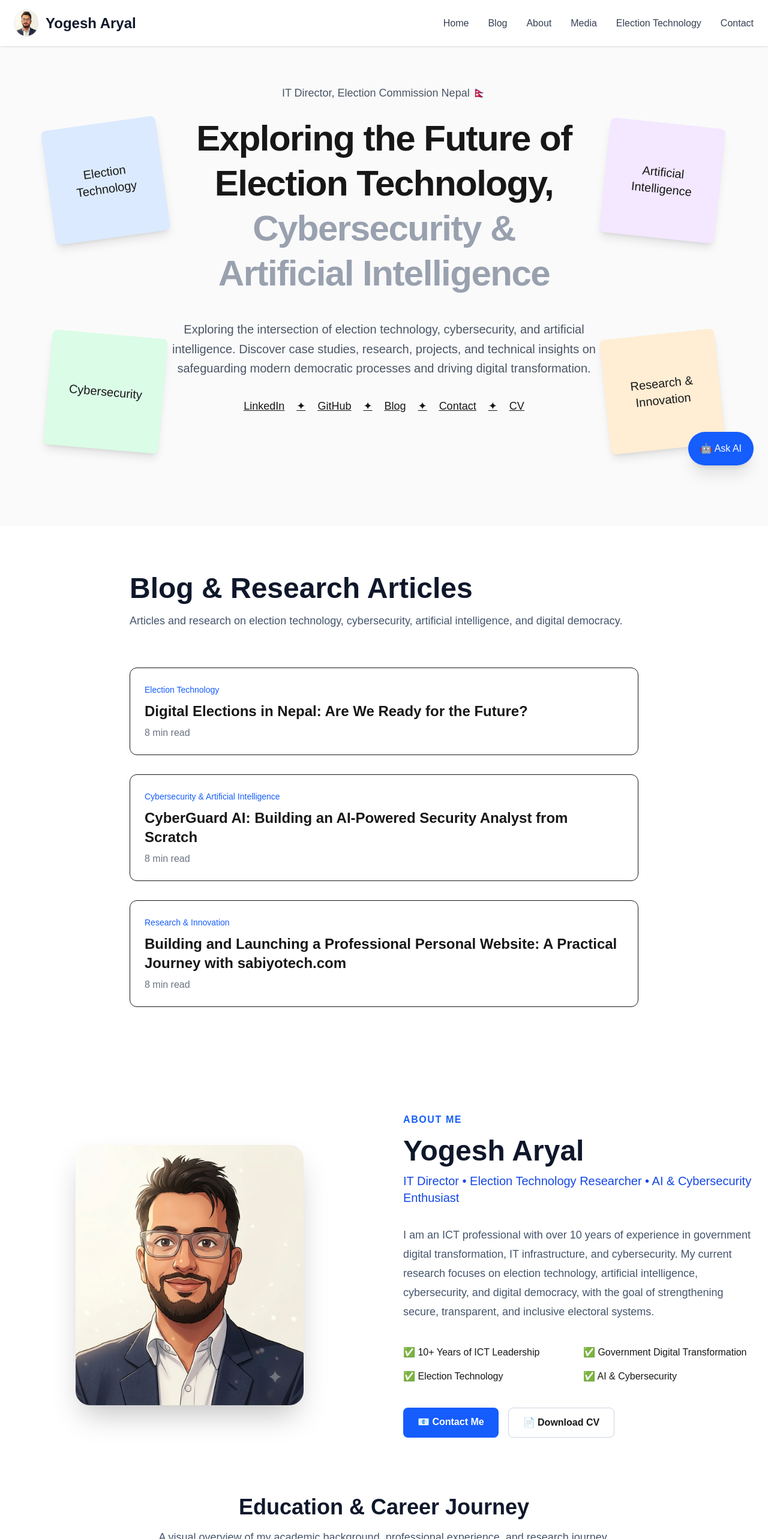
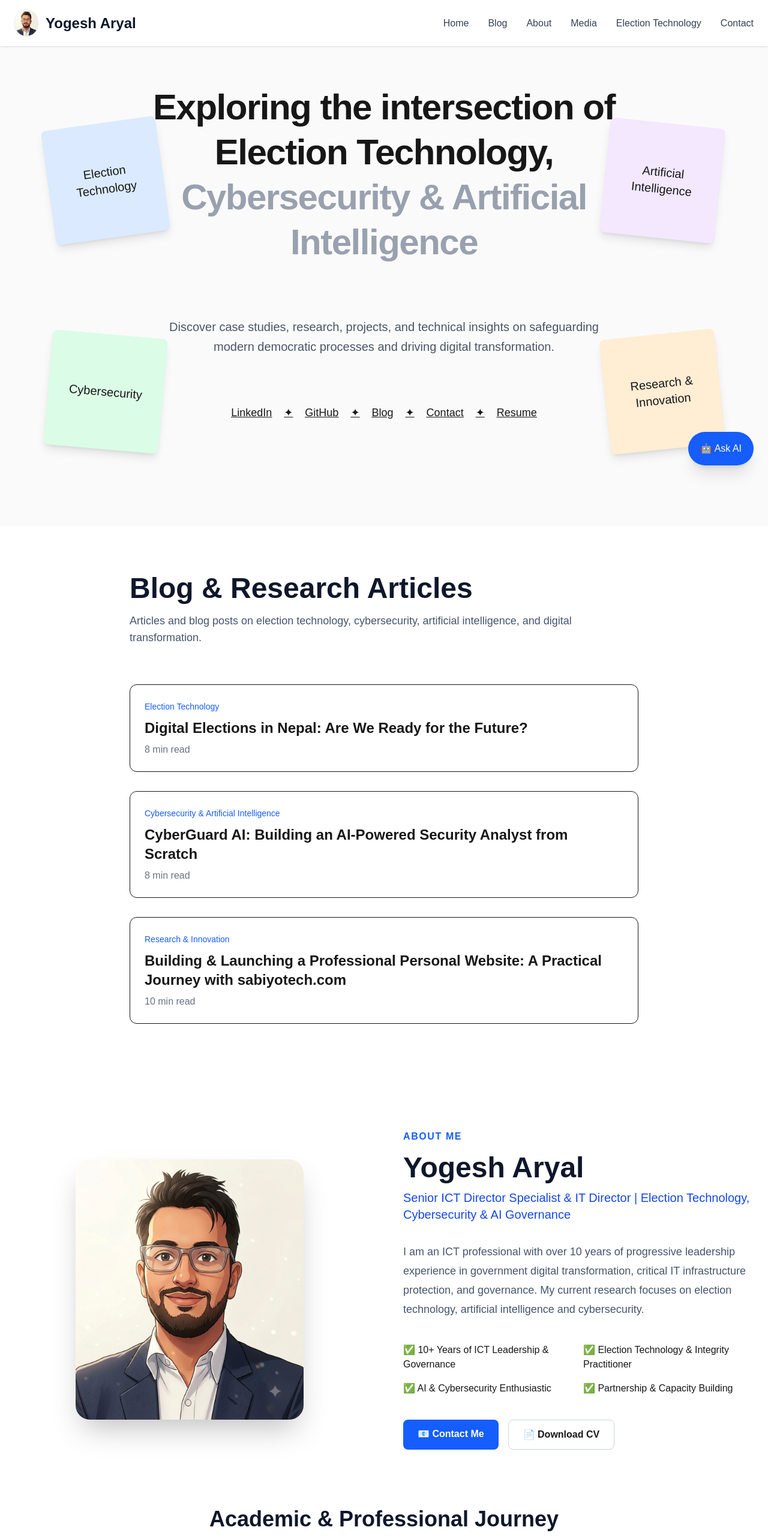
Before and after one commit to stechnophile/sabiyotech, a Next.js app: page /en in a window 1280 px wide. Shown: the top 2566 px of the page at 60% size. Built offline with nearby package versions, Linux system fonts and the light colour scheme.

Commit message:
updated grammitical errors

```diff
--- a/app/[locale]/blog/building-cyberguard-ai/page.tsx
+++ b/app/[locale]/blog/building-cyberguard-ai/page.tsx
@@ -14,7 +14,7 @@ export default function buildingcyberguardaiBlogPage() {
             </h2>
 
             <p className="mt-3 text-slate-500">
-              By Yogesh Aryal • Election Technology Researcher
+              By Yogesh Aryal
             </p>
 
             <p className="mt-2 text-slate-400">
@@ -147,7 +147,7 @@ export default function buildingcyberguardaiBlogPage() {
           <br /> <strong>Severity</strong>
           <br /> An assessment of the risk level.
           <br /> <strong>MITRE ATT&CK Mapping</strong>
-          <br />I ndustry-standard classification of the attack technique.
+          <br />Industry-standard classification of the attack technique.
           <br /> <strong>Recommended Actions</strong>
           <br /> Practical steps security teams should take immediately.
           <br /> This transforms technical data into actionable guidance.
--- a/app/[locale]/blog/digital-elections-nepal/page.tsx
+++ b/app/[locale]/blog/digital-elections-nepal/page.tsx
@@ -12,7 +12,7 @@ export default function digitalelectionnepalBlogPage() {
             </h2>
 
             <p className="mt-3 text-slate-500">
-              By Yogesh Aryal • Election Technology Researcher
+              By Yogesh Aryal
             </p>
 
             <p className="mt-2 text-slate-400">
--- a/app/[locale]/blog/page.tsx
+++ b/app/[locale]/blog/page.tsx
@@ -16,9 +16,9 @@ export default function BlogPage() {
     },
     {
       slug: "webdevelopment",
-      title: "Building and Launching a Professional Personal Website: A Practical Journey with sabiyotech.com",
+      title: "Building & Launching a Professional Personal Website: A Practical Journey with sabiyotech.com",
       category: "Research & Innovation",
-      readTime: "8 min read",
+      readTime: "10 min read",
     }
   ];
 
@@ -30,8 +30,7 @@ export default function BlogPage() {
       </h1>
 
       <p className="mt-4 text-lg text-slate-600">
-        Articles and research on election technology,
-        cybersecurity, artificial intelligence, and digital democracy.
+        Articles and blog posts on election technology, cybersecurity, artificial intelligence, and digital transformation.
       </p>
     </div>
 
--- a/app/[locale]/blog/webdevelopment/page.tsx
+++ b/app/[locale]/blog/webdevelopment/page.tsx
@@ -14,11 +14,11 @@ export default function webdevelopmentBlogPage() {
             </h2>
 
             <p className="mt-3 text-slate-500">
-              By Yogesh Aryal • Election Technology Researcher
+              By Yogesh Aryal
             </p>
 
             <p className="mt-2 text-slate-400">
-              8 min read
+              10 min read
             </p>
           </div>
           <div className="mt-10 space-y-6 text-lg leading-8 text-slate-700">
--- a/components/About.tsx
+++ b/components/About.tsx
@@ -34,24 +34,19 @@ export default function About() {
             </h2>
 
             <p className="mt-3 text-xl text-blue-700 font-medium">
-              IT Director • Election Technology Researcher • AI & Cybersecurity Enthusiast
+              Senior ICT Director Specialist & IT Director | Election Technology, Cybersecurity & AI Governance
             </p>
 
             <p className="mt-8 text-lg leading-8 text-slate-600">
-              I am an ICT professional with over 10 years of experience in
-              government digital transformation, IT infrastructure, and
-              cybersecurity. My current research focuses on election technology,
-              artificial intelligence, cybersecurity, and digital democracy,
-              with the goal of strengthening secure, transparent, and inclusive
-              electoral systems.
+              I am an ICT professional with over 10 years of progressive leadership experience in government digital transformation, critical IT infrastructure protection, and governance. My current research focuses on election technology, artificial intelligence and cybersecurity.
             </p>
 
             <div className="mt-10 grid gap-4 sm:grid-cols-2">
 
-              <div>✅ 10+ Years of ICT Leadership</div>
-              <div>✅ Government Digital Transformation</div>
-              <div>✅ Election Technology</div>
-              <div>✅ AI & Cybersecurity</div>
+              <div>✅ 10+ Years of ICT Leadership & Governance</div>
+              <div>✅ Election Technology & Integrity Practitioner</div>
+              <div>✅ AI & Cybersecurity Enthusiastic</div>
+              <div>✅ Partnership & Capacity Building </div>
 
             </div>
 
@@ -84,12 +79,11 @@ export default function About() {
           <div className="mt-24">
 
             <h3 className="text-center text-4xl font-bold text-slate-900">
-              Education & Career Journey
+              Academic & Professional Journey
             </h3>
 
             <p className="mt-4 text-center text-lg text-slate-600">
-              A visual overview of my academic background,
-              professional experience, and research journey.
+              A visual overview of my academic background, professional experience, and research journey.
             </p>
 
             <div className="mt-12 rounded-3xl bg-white p-6 shadow-xl">
--- a/components/Blog.tsx
+++ b/components/Blog.tsx
@@ -16,9 +16,9 @@ export default function BlogPage() {
     },
     {
       slug: "webdevelopment",
-      title: "Building and Launching a Professional Personal Website: A Practical Journey with sabiyotech.com",
+      title: "Building & Launching a Professional Personal Website: A Practical Journey with sabiyotech.com",
       category: "Research & Innovation",
-      readTime: "8 min read",
+      readTime: "10 min read",
     }
   ];
 
@@ -30,8 +30,7 @@ export default function BlogPage() {
       </h1>
 
       <p className="mt-4 text-lg text-slate-600">
-        Articles and research on election technology,
-        cybersecurity, artificial intelligence, and digital democracy.
+        Articles and blog posts on election technology, cybersecurity, artificial intelligence, and digital transformation.
       </p>
     </div>
 
--- a/components/Contact.tsx
+++ b/components/Contact.tsx
@@ -10,9 +10,8 @@ export default function ContactPage() {
         </h1>
 
         <p className="mt-4 text-lg text-slate-600">
-          Interested in election technology, AI, cybersecurity,
-          digital governance, or research collaboration?
-          Feel free to reach out.
+          Interested in election technology, AI, cybersecurity, digital governance, or research collaboration?
+          <br /><strong>Feel free to reach out. </strong>
         </p>
       </div>
 
@@ -50,31 +49,8 @@ export default function ContactPage() {
 
           </div>
 
-          <div className="mt-10">
-            <h3 className="text-xl font-semibold">
-              Research Interests
-            </h3>
 
-            <div className="mt-4 flex flex-wrap gap-3">
 
-              <span className="rounded-full bg-blue-100 px-4 py-2 text-blue-700">
-                Election Technology
-              </span>
-
-              <span className="rounded-full bg-blue-100 px-4 py-2 text-blue-700">
-                AI
-              </span>
-
-              <span className="rounded-full bg-blue-100 px-4 py-2 text-blue-700">
-                Cybersecurity
-              </span>
-
-              <span className="rounded-full bg-blue-100 px-4 py-2 text-blue-700">
-                Digital Governance
-              </span>
-
-            </div>
-          </div>
         </div>
 
         {/* Contact Form */}
--- a/components/Feedback.tsx
+++ b/components/Feedback.tsx
@@ -7,7 +7,9 @@ export default function Feedback() {
         </h2>
 
         <p className="mt-4 text-center text-slate-600">
-          Your suggestions help improve this platform.
+          Your suggestions help improve this platform and research initiatives.
+          <br />
+          <br /><strong>Please provide your feedback below.</strong>
         </p>
 
         <form className="mt-10 space-y-4">
--- a/components/Hero.tsx
+++ b/components/Hero.tsx
@@ -32,33 +32,18 @@ export default function Hero() {
       {/* Hero Content */}
       <div className="max-w-5xl mx-auto px-6 text-center mt-16">
 
-        <p className="text-gray-600 text-lg mb-6">
-          IT Director, Election Commission Nepal 🇳🇵
+        <h1 className="text-4xl md:text-6xl font-bold leading-tight tracking-tight">
+          Exploring the intersection of
+          <br /> Election Technology,
+          <br /> <span className="text-gray-400"> Cybersecurity & Artificial Intelligence </span>
+        </h1>
+<br />
+<br />
+        <p className="mt-10 text-xl text-gray-600 max-w-3xl mx-auto leading-relaxed">
+          Discover case studies, research, projects, and technical insights on safeguarding modern democratic processes and driving digital transformation.
         </p>
-
-        <h1 className="text-4xl md:text-6xl font-bold leading-tight tracking-tight">
-          Exploring the Future of
-          <br />
-          Election Technology,
-          <br />
-          <span className="text-gray-400">
-            Cybersecurity &
-          </span>
-          <br />
-          <span className="text-gray-400">
-            Artificial Intelligence
-          </span>
-        </h1>
-
-        <p className="mt-10 text-xl text-gray-600 max-w-3xl mx-auto leading-relaxed">
-          Exploring the intersection of election technology,
-          cybersecurity, and artificial intelligence.
-          Discover case studies, research, projects,
-          and technical insights on safeguarding
-          modern democratic processes and driving
-          digital transformation.
-        </p>
-
+<br />
+<br />
         <div className="mt-8 flex justify-center gap-5 text-lg underline flex-wrap">
           <a href="https://linkedin.com/in/yaryal/">
             LinkedIn
@@ -85,7 +70,7 @@ export default function Hero() {
           <span>✦</span>
 
           <a href="/about">
-            CV
+            Resume
           </a>
         </div>
       </div>
--- a/components/Topics.tsx
+++ b/components/Topics.tsx
@@ -18,18 +18,6 @@ const topics = [
     icon: "🤖",
     description:
       "Discover how AI supports election planning, logistics, and integrity.",
-  },
-  {
-    title: "Digital Democracy",
-    icon: "🌍",
-    description:
-      "Technology that enhances transparency, citizen participation, and trust.",
-  },
-  {
-    title: "GIS & Boundary Delimitation",
-    icon: "🛰️",
-    description:
-      "Geospatial technologies for constituency mapping and polling station planning.",
   },
   {
     title: "Election Data Analytics",
@@ -56,10 +44,6 @@ export default function Topics() {
             Explore Election Technology
           </h2>
 
-          <p className="mt-6 max-w-3xl mx-auto text-slate-600 text-lg">
-            A growing collection of articles, research, case studies,
-            and practical resources on election technology and digital democracy.
-          </p>
         </div>
 
         <div className="mt-16 grid gap-8 md:grid-cols-2 lg:grid-cols-3">
```
